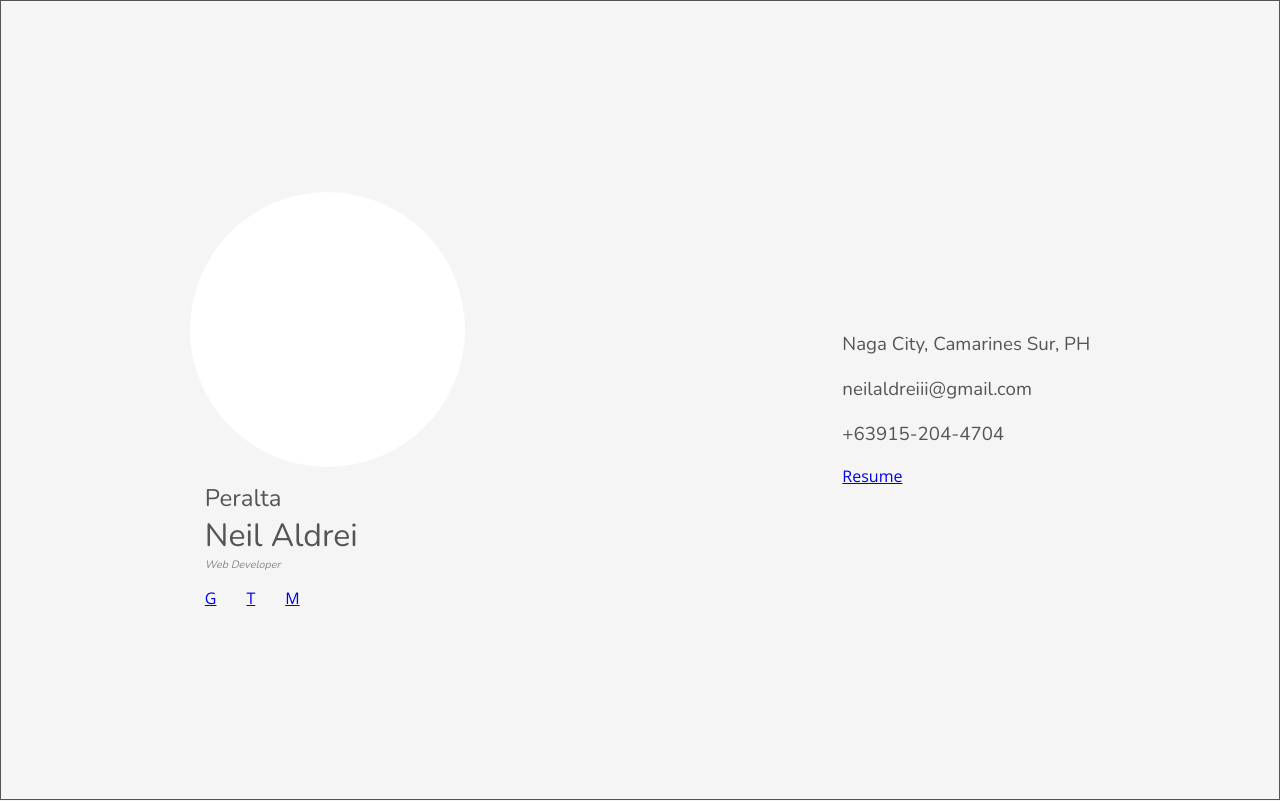
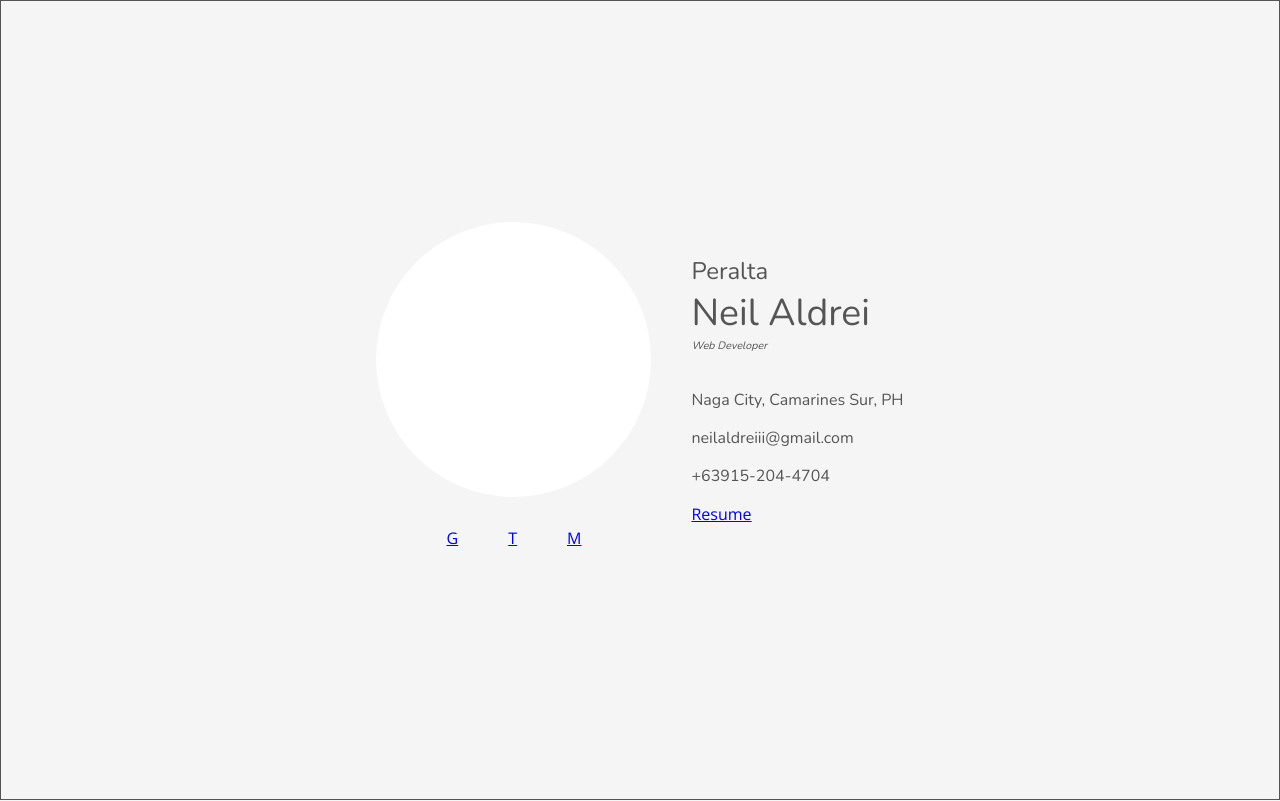
Before and after one commit to neilaldreiii/neilaldrei, a Vue app: page / in a window 1280 px wide. Shown: the top 801 px of the page. Built offline with nearby package versions, Linux system fonts and the light colour scheme.

Commit message:
Tweaked some styles

```diff
--- a/src/assets/css/main.css
+++ b/src/assets/css/main.css
@@ -5,11 +5,11 @@
     height: 100vh;
     display: flex;
     flex-flow: row;
-    justify-content: space-evenly;
+    justify-content: Center;
     border: 1px solid;
 }
 .banner>div {
-    margin: auto;
+    margin: auto 20px;
 }
 .dp-container {
     height: 275px;
@@ -17,27 +17,29 @@
     border-radius: 50%;
     background: #FFF;
 }
-.main-info {
-    margin: 15px;
+.profile-info .profile-social {
+    padding: 10px;
+    margin: 20px 10px;
+    display: flex;
+    flex-flow: row;
+    justify-content: space-evenly;
 }
-.main-info h1, .main-info h2, .main-info h6 {
+.main-info h2, .main-info h6{
     margin: 0;
 }
-.main-info h6 {
-    color: rgb(136, 136, 136);
+.main-info h1 {
+    margin: 0;
+    font-size: 28pt;
 }
-.profile-social a {
-    margin: 15px;
+.profile-contacts{
+    padding: 20px 0;
 }
+.profile-contacts h3 {
+    font-size: 12pt;
+}
+/* Banner - END - */
 
-/*
-* Banner - END -
-*/
-
-
-/*
-* Timeline
-*/
+/* Timeline */
 .app-timeline {
     flex-grow: 1;
 }
--- a/src/components/Banner.vue
+++ b/src/components/Banner.vue
@@ -4,6 +4,13 @@
             <div class="dp-container">
                 <div class="dp"></div>
             </div>
+            <div class="profile-social">
+                <a href="#">G</a>
+                <a href="#">T</a>
+                <a href="#">M</a>
+            </div>
+        </div>
+        <div class="profile-info">
             <div class="main-info">
                 <h2>Peralta</h2>
                 <h1>Neil Aldrei</h1>
@@ -11,17 +18,12 @@
                     <i>Web Developer</i>
                 </h6>
             </div>
-            <div class="profile-social">
-                <a href="#">G</a>
-                <a href="#">T</a>
-                <a href="#">M</a>
+            <div class="profile-contacts">
+                <h3>Naga City, Camarines Sur, PH</h3>
+                <h3>neilaldreiii@gmail.com</h3>
+                <h3>+63915-204-4704</h3>
+                <a href="#">Resume</a>
             </div>
-        </div>
-        <div class="profile-contacts">
-            <h3>Naga City, Camarines Sur, PH</h3>
-            <h3>neilaldreiii@gmail.com</h3>
-            <h3>+63915-204-4704</h3>
-            <a href="#">Resume</a>
         </div>
     </div>
 </template>
```
